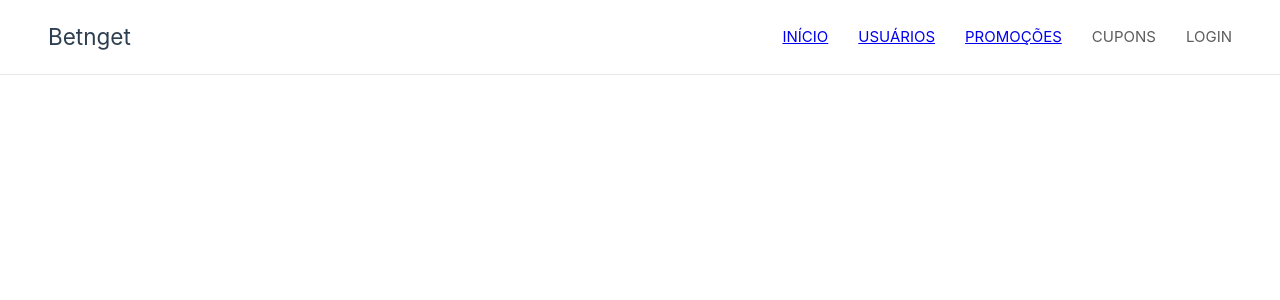
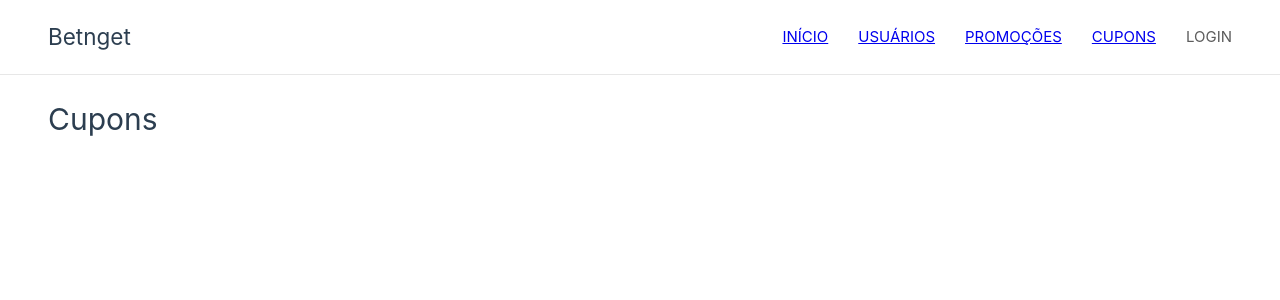
Before and after one commit to Betnget/betnget-web, a Vue app: page /cupons in a window 1280 px wide. Shown: the top 300 px of the page. Built offline with nearby package versions, Linux system fonts and the light colour scheme.

Commit message:
Criando navegação pagina cupom

```diff
--- a/src/components/AppNavBar.vue
+++ b/src/components/AppNavBar.vue
@@ -6,7 +6,8 @@
       <RouterLink to="/">INÍCIO</RouterLink>
       <RouterLink to="/usuarios">USUÁRIOS</RouterLink>
       <RouterLink to="/promocoes">PROMOÇÕES</RouterLink>
-      <li>CUPONS</li>
+      <RouterLink to="/cupons">CUPONS</RouterLink>
+
       <li>LOGIN</li>
     </ul>
   </nav>
--- /dev/null
+++ b/src/pages/Cupons.vue
@@ -0,0 +1,3 @@
+<template>
+  <h1>Cupons</h1>
+</template>
--- a/src/plugins/vue-router.js
+++ b/src/plugins/vue-router.js
@@ -3,11 +3,13 @@ import { createWebHistory, createRouter } from "vue-router";
 import Home from "@/pages/Home.vue";
 import Promocoes from "@/pages/Promocoes.vue";
 import Usuarios from "@/pages/Usuarios.vue";
+import Cupons from "@/pages/Cupons.vue";
 
 const routes = [
   { path: "/", component: Home },
   { path: "/promocoes", component: Promocoes },
   { path: "/usuarios", component: Usuarios },
+  { path: "/cupons", component: Cupons },
 ];
 
 export const router = createRouter({
```
